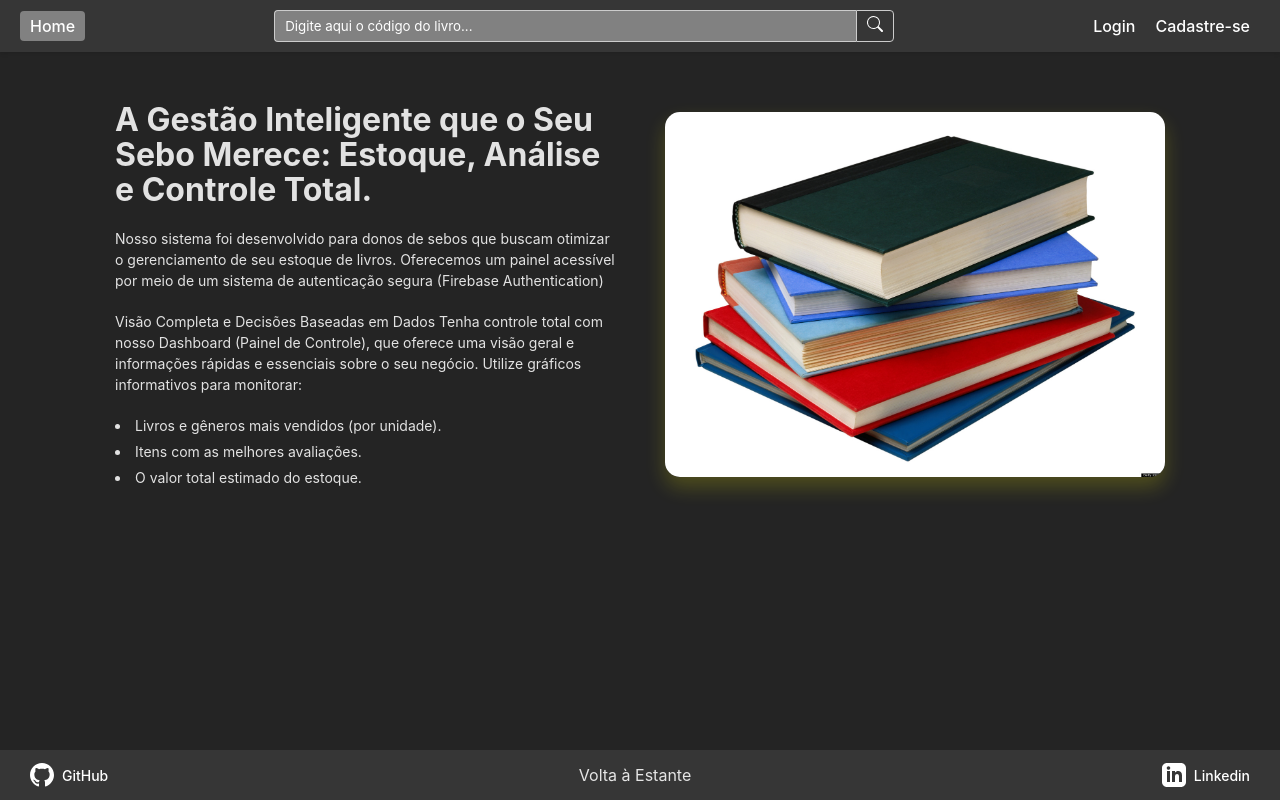
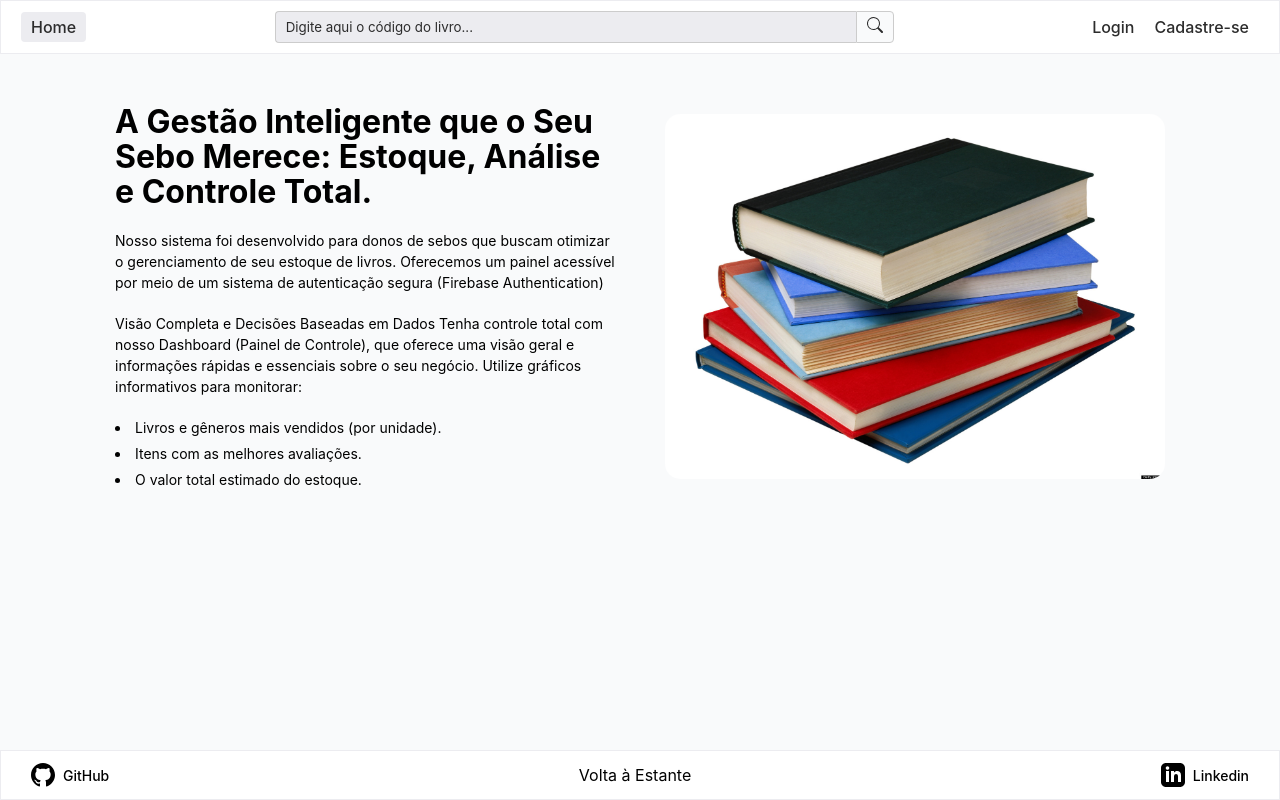
Before and after one commit to Sabrina1408/Volta-Estante, a React (Vite) app: page / in a window 1280 px wide. Built offline with nearby package versions, Linux system fonts and the light colour scheme; no server answers.

Commit message:
Mudança no css

```diff
--- a/src/components/Footer.module.css
+++ b/src/components/Footer.module.css
@@ -11,14 +11,15 @@
   padding: 0 20px;
 
   text-align: center;
-  background-color: var(--secondaryBackground);
+  background-color: var(--white);
+  border: 1px solid var(--tertiaryBackground);
 }
 
 .footer a {
   display: flex;
   align-items: center;
   gap: 8px; /* Espaço entre o ícone e o texto */
-  color: var(--navHoverColor); /* Ou a cor que preferir */
+  color: var(--black); /* Ou a cor que preferir */
   text-decoration: none;
   font-size: 14px;
 }
--- a/src/components/NavBar.module.css
+++ b/src/components/NavBar.module.css
@@ -3,8 +3,8 @@
   justify-content: space-between;
   align-items: center;
   padding: 10px 20px;
-  background-color: var(--secondaryBackground);
-  box-shadow: 0 2px 4px rgba(0, 0, 0, 0.1);
+  background-color: var(--white);
+  border: 1px solid var(--tertiaryBackground);
   color: var(--navHoverColor);
 }
 
--- a/src/index.css
+++ b/src/index.css
@@ -4,21 +4,27 @@
   font-weight: 400;
 
   color-scheme: light dark;
-  color: rgba(255, 255, 255, 0.87);
-  background-color: #242424;
+  color: var(--black);
+  background-color: var(--secondaryBackground);
 
   font-synthesis: none;
   text-rendering: optimizeLegibility;
   -webkit-font-smoothing: antialiased;
   -moz-osx-font-smoothing: grayscale;
 
-  --primaryBackground: #121212;
-  --secondaryBackground: #363636;
-  --tertiaryBackground: #818181;
-  --quaternaryBackground: #1a1a1a;
-  --quinaryBackground: #535bf2;
+  --white: #FFFFFF;
+  --black: #000000;
+  --primaryBackground: #F9FAFB;
+  --secondaryBackground: #F9FAFB;
+  --tertiaryBackground: #ECECF0;
+  --quaternaryBackground: #818181;
+  --quinaryBackground: #030213;
   --sixnaryBackground: #646cff;
-  --navHoverColor: #ffffff;
+  --navHoverColor: #2c2c2c;
+  --error: rgb(165, 62, 62);
+  --errorBorder: #e74c3c;
+  --successBackground: #218838;
+  --successBorder: #218838;
 }
 
 * {
@@ -33,11 +39,11 @@
 
 a {
   font-weight: 500;
-  color: var(--sixnaryBackground);
+  color: var(--quinaryBackground);
   text-decoration: inherit;
 }
 a:hover {
-  color: var(--quinaryBackground);
+  opacity: 0.7;
 }
 
 /* body {
@@ -64,12 +70,12 @@
   font-size: 1em;
   font-weight: 500;
   font-family: inherit;
-  background-color: var(--quaternaryBackground);
+  background-color: var(--quinaryBackground);
   cursor: pointer;
   transition: border-color 0.25s;
 }
 button:hover {
-  border-color: var(--quinaryBackground);
+  opacity: 0.7;
 }
 button:focus,
 button:focus-visible {
@@ -77,11 +83,21 @@
 }
 
 .error {
-  color: #ffffff;
-  background-color: rgb(165, 62, 62);
-  border: 1px solid #e74c3c;
+  color: var(--white);
+  background-color: var(--error);
+  border: 1px solid var(--errorBorder);
   padding: 10px;
   border-radius: 4px;
   text-align: center;
   font-weight: bold;
 }
+
+.success {
+  color: var(--white);
+  background-color: var(--successBackground);
+  border: 1px solid var(--successBorder);
+  padding: 10px;
+  border-radius: 4px;
+  text-align: center;
+  font-weight: bold;
+}
--- a/src/pages/Home/Home.module.css
+++ b/src/pages/Home/Home.module.css
@@ -31,7 +31,6 @@
   width: 100%;
   max-width: 500px;
   border-radius: 15px;
-  box-shadow: 0 10px 20px rgba(255, 251, 0, 0.2);
 }
 
 @media (max-width: 1000px) {
```
